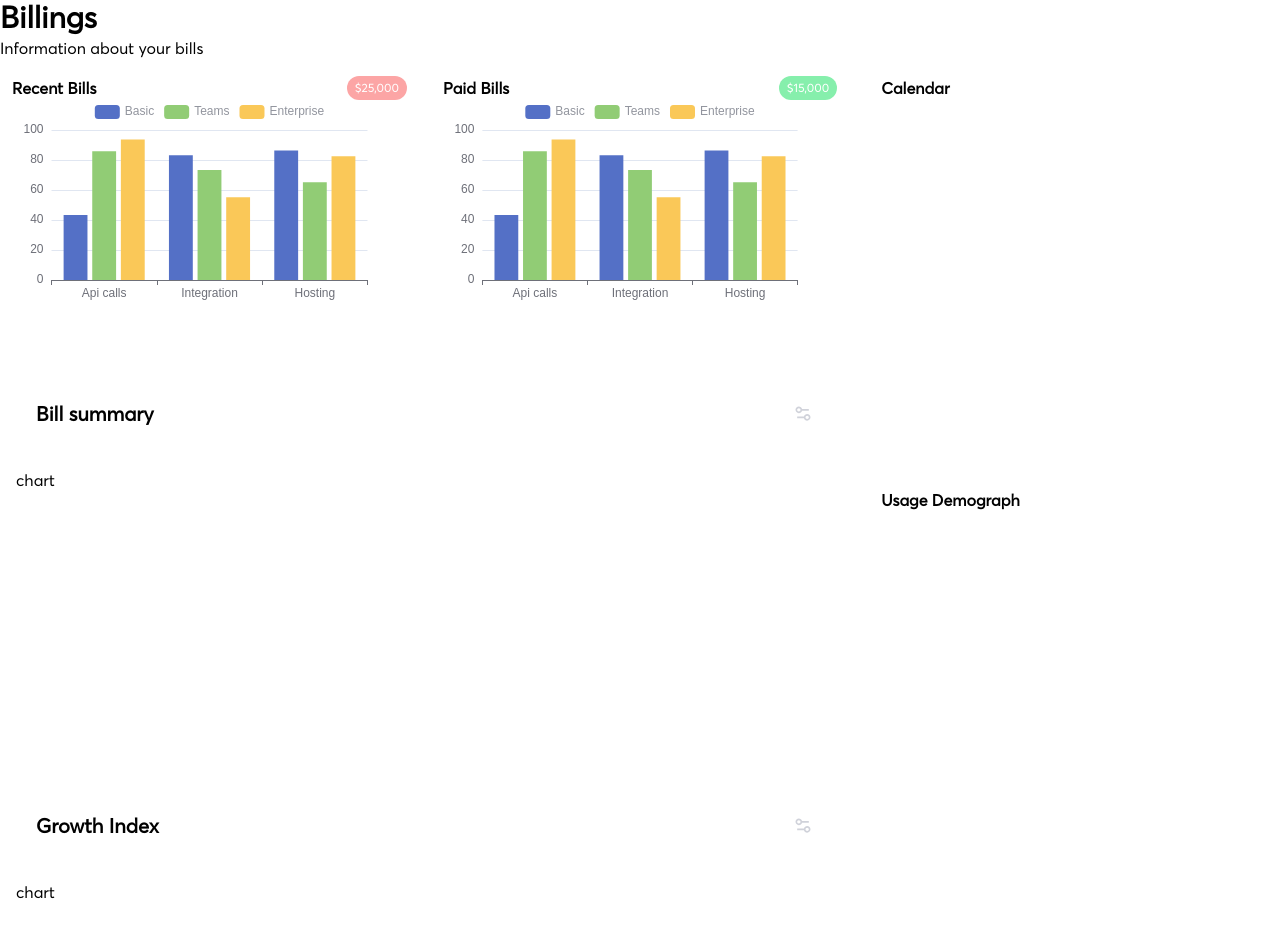
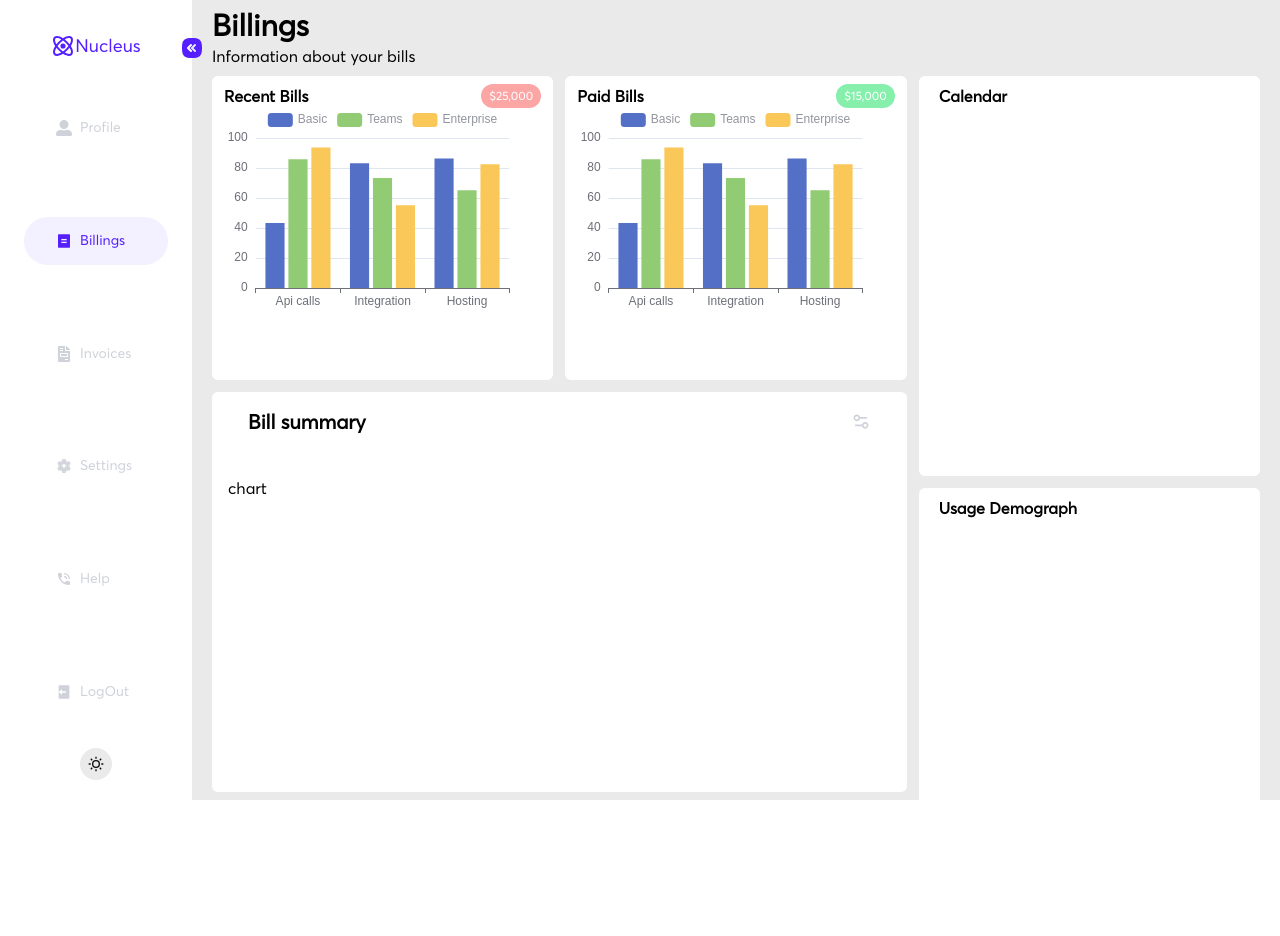
Before and after one commit to Chifez/nucleus, a Next.js app: page /billings in a window 1280 px wide. Shown: the top 936 px of the page. After the commit the page ends 800 px from the top, so only its background shows below. Built offline with nearby package versions, Linux system fonts and the light colour scheme.

Commit message:
still trying to fix the build error again

```diff
--- a/components/layout.tsx
+++ b/components/layout.tsx
@@ -1,4 +1,4 @@
-// import SideBar from '@/components/SideBar';
+import SideBar from './SideBar';
 
 interface Link {
   id: number;
@@ -10,7 +10,7 @@
 const Layout = (props: { children: JSX.Element }) => {
   return (
     <div className="flex h-screen w-screen overflow-hidden">
-      {/* <SideBar /> */}
+      <SideBar />
       <div className="flex-1 bg-[#EAEAEA] dark:bg-[#41395b] dark:text-black px-5 py-2 h-full overflow-y-scroll ">
         {props.children}
       </div>
--- a/components/page/billings/index.tsx
+++ b/components/page/billings/index.tsx
@@ -1,6 +1,6 @@
 import Head from 'next/head';
 import BillsCard from './BillCard';
-// import Layout from '@/components/Layout';
+import Layout from '@/components/Layout';
 import BillSummary from './BillSummary';
 import BillGrowth from './BillGrowth';
 import Calendar from './Calendar';
@@ -20,7 +20,7 @@
         <meta name="viewport" content="width=device-width, initial-scale=1" />
         <link rel="icon" href="/favicon.ico" />
       </Head>
-      {/* <Layout> */}
+      <Layout>
         <div className="h-full">
           <header>
             <h1 className="text-3xl font-semibold dark:text-white">Billings</h1>
@@ -44,7 +44,7 @@
             </span>
           </div>
         </div>
-      {/* </Layout> */}
+      </Layout>
     </>
   );
 };
--- a/components/page/dashboard/index.tsx
+++ b/components/page/dashboard/index.tsx
@@ -1,7 +1,7 @@
 import Head from 'next/head';
 import { ReactNode, SetStateAction, useState } from 'react';
 import Link from 'next/link';
-import Layout from '@/components/Layout';
+import Layout from './../../Layout';
 import Activity from './Activity';
 import Overview from './Overview';
 import Plan from './Plan';
--- a/components/page/invoices/index.tsx
+++ b/components/page/invoices/index.tsx
@@ -1,5 +1,5 @@
-import Layout from '@/components/Layout';
-import SearchBar from '@/components/SearchBar';
+import Layout from './../../Layout';
+import SearchBar from './../../SearchBar';
 import { IoFilter } from 'react-icons/io5';
 
 import Head from 'next/head';
```
Lines whose indentation alone changed are shown as unchanged.
